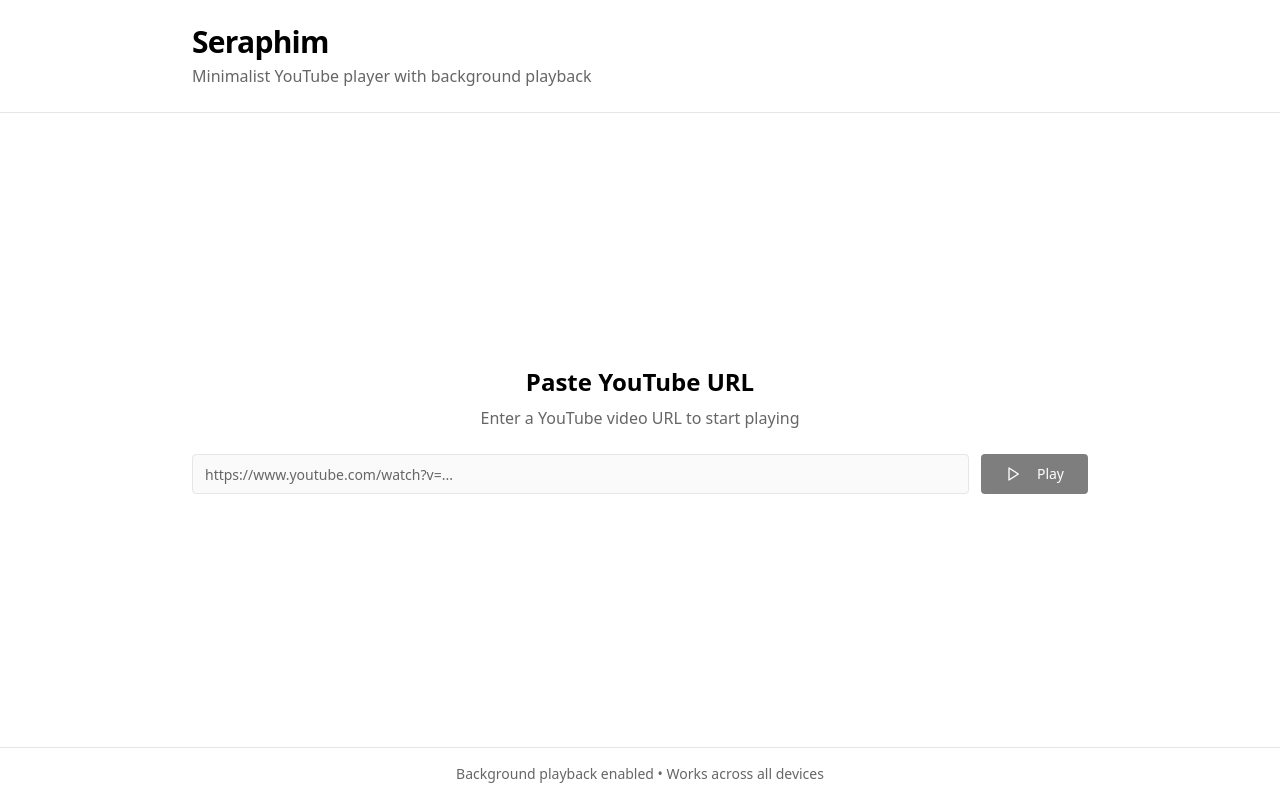
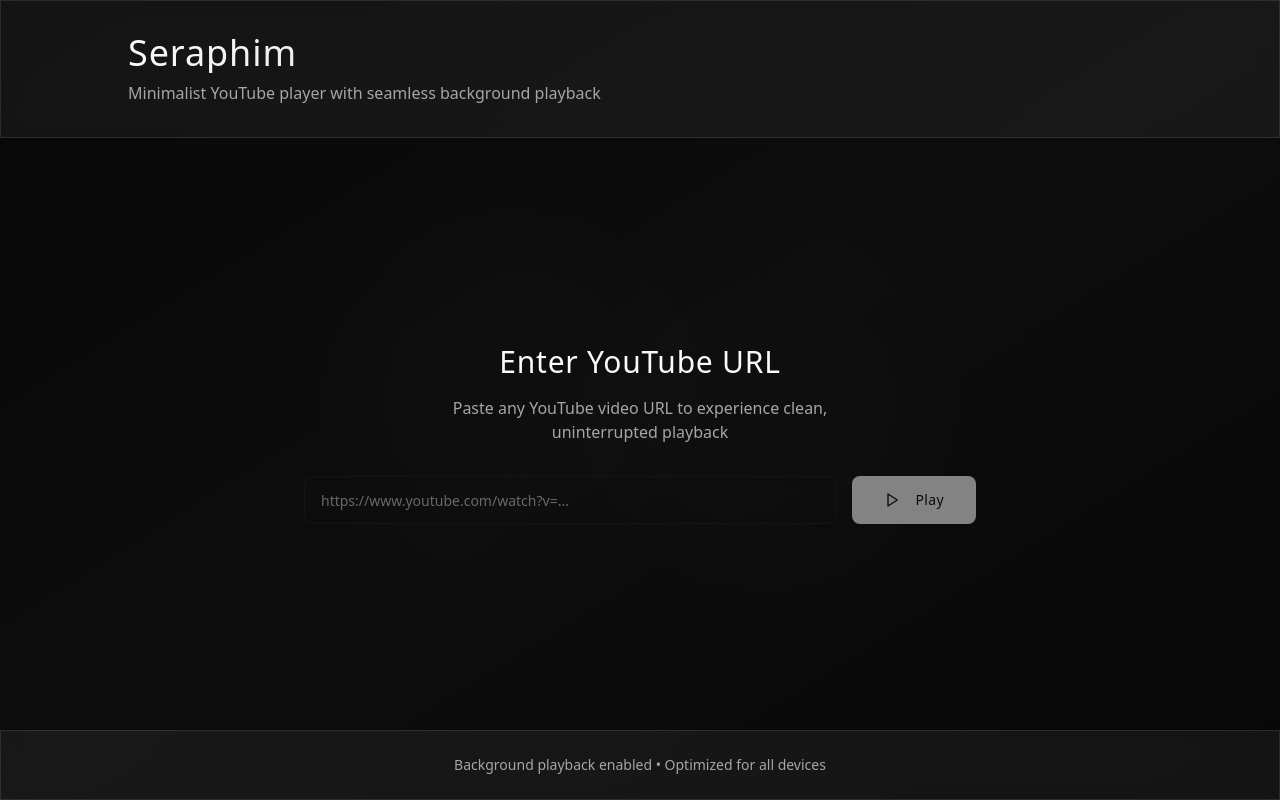
Before and after one commit to nrgphantom/ghost-stream-seraphim-play, a React (Vite) app: page / in a window 1280 px wide. Built offline with nearby package versions, Linux system fonts and the light colour scheme.

Commit message:
Refactor: Improve UI and invert colors
- Updated the UI to be more minimalist and interesting.
- Inverted the color scheme for a different look.

```diff
--- a/src/components/URLInput.tsx
+++ b/src/components/URLInput.tsx
@@ -33,8 +33,8 @@ export const URLInput: React.FC<URLInputProps> = ({ onSubmit }) => {
   };
 
   return (
-    <form onSubmit={handleSubmit} className="space-y-4">
-      <div className="flex flex-col sm:flex-row gap-3">
+    <form onSubmit={handleSubmit} className="space-y-6">
+      <div className="flex flex-col sm:flex-row gap-4">
         <Input
           type="url"
           placeholder="https://www.youtube.com/watch?v=..."
@@ -43,11 +43,11 @@ export const URLInput: React.FC<URLInputProps> = ({ onSubmit }) => {
             setUrl(e.target.value);
             setError('');
           }}
-          className="flex-1 text-base bg-card border-border focus:border-ring"
+          className="flex-1 text-base bg-card/50 border-border/50 focus:border-ring/50 backdrop-blur-sm h-12 px-4 rounded-lg font-light placeholder:text-muted-foreground/60 transition-all duration-300 focus:bg-card/80"
         />
         <Button
           type="submit"
-          className="shrink-0 px-6"
+          className="shrink-0 px-8 h-12 rounded-lg font-light tracking-wide hover:scale-105 transition-all duration-300 bg-primary hover:bg-primary/90"
           disabled={!url.trim()}
         >
           <Play className="w-4 h-4 mr-2" />
@@ -56,7 +56,7 @@ export const URLInput: React.FC<URLInputProps> = ({ onSubmit }) => {
       </div>
 
       {error && (
-        <p className="text-destructive text-sm">{error}</p>
+        <p className="text-destructive text-sm font-light animate-fade-in">{error}</p>
       )}
     </form>
   );
--- a/src/index.css
+++ b/src/index.css
@@ -3,69 +3,69 @@
 @tailwind components;
 @tailwind utilities;
 
-/* Seraphim - Strict Black & White Minimalist Design System */
+/* Seraphim - Dark Minimalist Design System */
 
 @layer base {
   :root {
-    --background: 0 0% 100%;
-    --foreground: 0 0% 0%;
+    --background: 0 0% 3%;
+    --foreground: 0 0% 98%;
 
-    --card: 0 0% 98%;
-    --card-foreground: 0 0% 0%;
+    --card: 0 0% 6%;
+    --card-foreground: 0 0% 98%;
 
-    --popover: 0 0% 100%;
-    --popover-foreground: 0 0% 0%;
+    --popover: 0 0% 3%;
+    --popover-foreground: 0 0% 98%;
 
-    --primary: 0 0% 0%;
-    --primary-foreground: 0 0% 100%;
+    --primary: 0 0% 98%;
+    --primary-foreground: 0 0% 3%;
 
-    --secondary: 0 0% 95%;
-    --secondary-foreground: 0 0% 0%;
+    --secondary: 0 0% 8%;
+    --secondary-foreground: 0 0% 98%;
 
-    --muted: 0 0% 95%;
-    --muted-foreground: 0 0% 40%;
+    --muted: 0 0% 8%;
+    --muted-foreground: 0 0% 65%;
 
-    --accent: 0 0% 95%;
-    --accent-foreground: 0 0% 0%;
+    --accent: 0 0% 8%;
+    --accent-foreground: 0 0% 98%;
 
-    --destructive: 0 0% 20%;
-    --destructive-foreground: 0 0% 100%;
+    --destructive: 0 0% 80%;
+    --destructive-foreground: 0 0% 3%;
 
-    --border: 0 0% 90%;
-    --input: 0 0% 90%;
-    --ring: 0 0% 0%;
+    --border: 0 0% 12%;
+    --input: 0 0% 12%;
+    --ring: 0 0% 98%;
 
-    --radius: 0.375rem;
+    --radius: 0.5rem;
   }
 
   .dark {
-    --background: 0 0% 0%;
-    --foreground: 0 0% 100%;
+    --background: 0 0% 98%;
+    --foreground: 0 0% 3%;
 
-    --card: 0 0% 5%;
-    --card-foreground: 0 0% 100%;
+    --card: 0 0% 95%;
+    --card-foreground: 0 0% 3%;
 
-    --popover: 0 0% 0%;
-    --popover-foreground: 0 0% 100%;
+    --popover: 0 0% 98%;
+    --popover-foreground: 0 0% 3%;
 
-    --primary: 0 0% 100%;
-    --primary-foreground: 0 0% 0%;
+    --primary: 0 0% 3%;
+    --primary-foreground: 0 0% 98%;
 
-    --secondary: 0 0% 10%;
-    --secondary-foreground: 0 0% 100%;
+    --secondary: 0 0% 92%;
+    --secondary-foreground: 0 0% 3%;
 
-    --muted: 0 0% 10%;
-    --muted-foreground: 0 0% 60%;
+    --muted: 0 0% 92%;
+    --muted-foreground: 0 0% 35%;
 
-    --accent: 0 0% 10%;
-    --accent-foreground: 0 0% 100%;
+    --accent: 0 0% 92%;
+    --accent-foreground: 0 0% 3%;
 
-    --destructive: 0 0% 80%;
-    --destructive-foreground: 0 0% 0%;
+    --destructive: 0 0% 20%;
+    --destructive-foreground: 0 0% 98%;
 
-    --border: 0 0% 15%;
-    --input: 0 0% 15%;
-    --ring: 0 0% 100%;
+    --border: 0 0% 88%;
+    --input: 0 0% 88%;
+    --ring: 0 0% 3%;
   }
 }
 
@@ -77,11 +77,12 @@
   body {
     @apply bg-background text-foreground;
     font-feature-settings: "rlig" 1, "calt" 1;
+    font-family: system-ui, -apple-system, sans-serif;
   }
 
-  /* Smooth transitions for all interactive elements */
-  button, input, a {
-    @apply transition-all duration-200 ease-in-out;
+  /* Enhanced transitions for all interactive elements */
+  button, input, a, .card {
+    @apply transition-all duration-300 ease-out;
   }
 
   /* Enhanced focus states for accessibility */
@@ -109,17 +110,67 @@
   }
 
   .animate-fade-in {
-    animation: fadeIn 0.3s ease-in-out;
+    animation: fadeIn 0.5s ease-out;
+  }
+
+  .animate-slide-up {
+    animation: slideUp 0.6s ease-out;
+  }
+
+  .animate-glow {
+    animation: glow 2s ease-in-out infinite alternate;
   }
 
   @keyframes fadeIn {
     from {
       opacity: 0;
-      transform: translateY(10px);
+      transform: translateY(20px);
     }
     to {
       opacity: 1;
       transform: translateY(0);
     }
   }
+
+  @keyframes slideUp {
+    from {
+      opacity: 0;
+      transform: translateY(30px);
+    }
+    to {
+      opacity: 1;
+      transform: translateY(0);
+    }
+  }
+
+  @keyframes glow {
+    from {
+      box-shadow: 0 0 20px rgba(255, 255, 255, 0.1);
+    }
+    to {
+      box-shadow: 0 0 30px rgba(255, 255, 255, 0.2);
+    }
+  }
+
+  .glass-effect {
+    backdrop-filter: blur(10px);
+    background: rgba(255, 255, 255, 0.05);
+    border: 1px solid rgba(255, 255, 255, 0.1);
+  }
+
+  .gradient-border {
+    position: relative;
+    background: linear-gradient(45deg, transparent, rgba(255, 255, 255, 0.1), transparent);
+    background-size: 200% 200%;
+    animation: gradientShift 3s ease infinite;
+  }
+
+  @keyframes gradientShift {
+    0%, 100% {
+      background-position: 0% 50%;
+    }
+    50% {
+      background-position: 100% 50%;
+    }
+  }
 }
--- a/src/pages/Index.tsx
+++ b/src/pages/Index.tsx
@@ -22,33 +22,40 @@ const Index = () => {
   };
 
   return (
-    <div className="min-h-screen bg-background text-foreground flex flex-col">
+    <div className="min-h-screen bg-background text-foreground flex flex-col relative overflow-hidden">
+      {/* Ambient background effects */}
+      <div className="absolute inset-0 bg-gradient-to-br from-transparent via-white/[0.02] to-transparent pointer-events-none" />
+      <div className="absolute top-1/4 left-1/4 w-96 h-96 bg-white/[0.01] rounded-full blur-3xl pointer-events-none" />
+      <div className="absolute bottom-1/4 right-1/4 w-96 h-96 bg-white/[0.01] rounded-full blur-3xl pointer-events-none" />
+
       {/* Header */}
-      <header className="border-b border-border p-4 md:p-6">
-        <div className="max-w-4xl mx-auto">
-          <h1 className="text-2xl md:text-3xl font-bold tracking-tight">
+      <header className="border-b border-border/50 p-6 md:p-8 glass-effect relative z-10">
+        <div className="max-w-5xl mx-auto animate-fade-in">
+          <h1 className="text-3xl md:text-4xl font-light tracking-wide mb-2 bg-gradient-to-r from-foreground to-foreground/70 bg-clip-text text-transparent">
             Seraphim
           </h1>
-          <p className="text-muted-foreground text-sm md:text-base mt-1">
-            Minimalist YouTube player with background playback
+          <p className="text-muted-foreground text-sm md:text-base font-light">
+            Minimalist YouTube player with seamless background playback
           </p>
         </div>
       </header>
 
       {/* Main Content */}
-      <main className="flex-1 flex items-center justify-center p-4 md:p-6">
-        <div className="w-full max-w-4xl">
+      <main className="flex-1 flex items-center justify-center p-6 md:p-8 relative z-10">
+        <div className="w-full max-w-5xl animate-slide-up">
           {!videoId ? (
-            <div className="space-y-6 text-center">
-              <div className="space-y-2">
-                <h2 className="text-xl md:text-2xl font-semibold">
-                  Paste YouTube URL
+            <div className="space-y-8 text-center">
+              <div className="space-y-4">
+                <h2 className="text-2xl md:text-3xl font-light tracking-wide">
+                  Enter YouTube URL
                 </h2>
-                <p className="text-muted-foreground text-sm md:text-base">
-                  Enter a YouTube video URL to start playing
+                <p className="text-muted-foreground text-sm md:text-base max-w-md mx-auto font-light leading-relaxed">
+                  Paste any YouTube video URL to experience clean, uninterrupted playback
                 </p>
               </div>
-              <URLInput onSubmit={handleVideoSubmit} />
+              <div className="max-w-2xl mx-auto">
+                <URLInput onSubmit={handleVideoSubmit} />
+              </div>
             </div>
           ) : (
             <VideoPlayer
@@ -64,9 +71,9 @@ const Index = () => {
       </main>
 
       {/* Footer */}
-      <footer className="border-t border-border p-4 text-center">
-        <p className="text-muted-foreground text-xs md:text-sm">
-          Background playback enabled • Works across all devices
+      <footer className="border-t border-border/50 p-6 text-center glass-effect relative z-10">
+        <p className="text-muted-foreground text-xs md:text-sm font-light">
+          Background playback enabled • Optimized for all devices
         </p>
       </footer>
     </div>
```
Also changed, not shown: src/components/VideoPlayer.tsx (+48 -12 lines).
